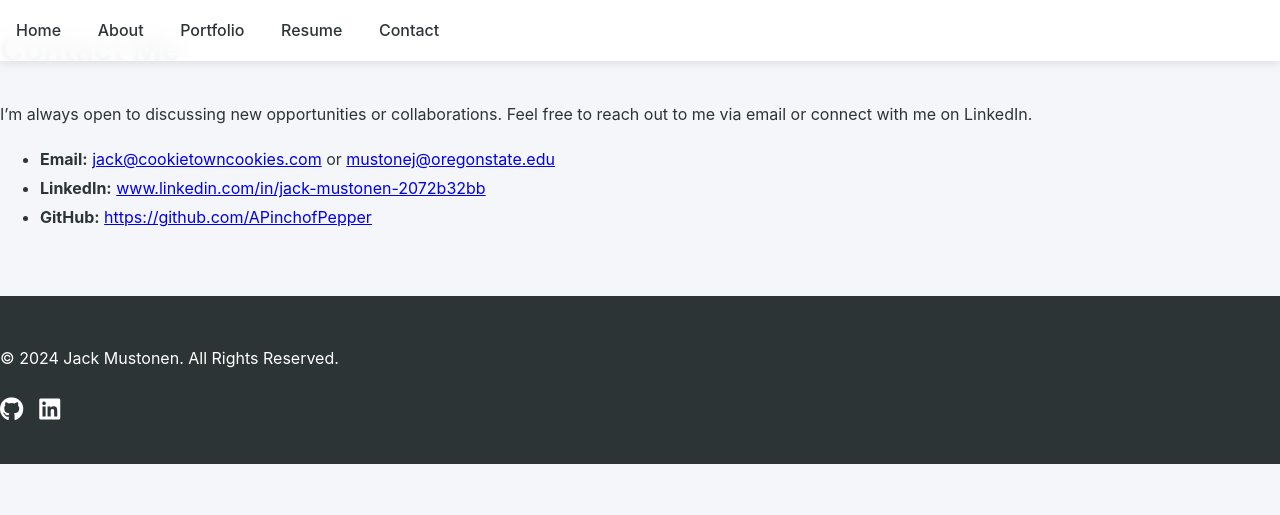
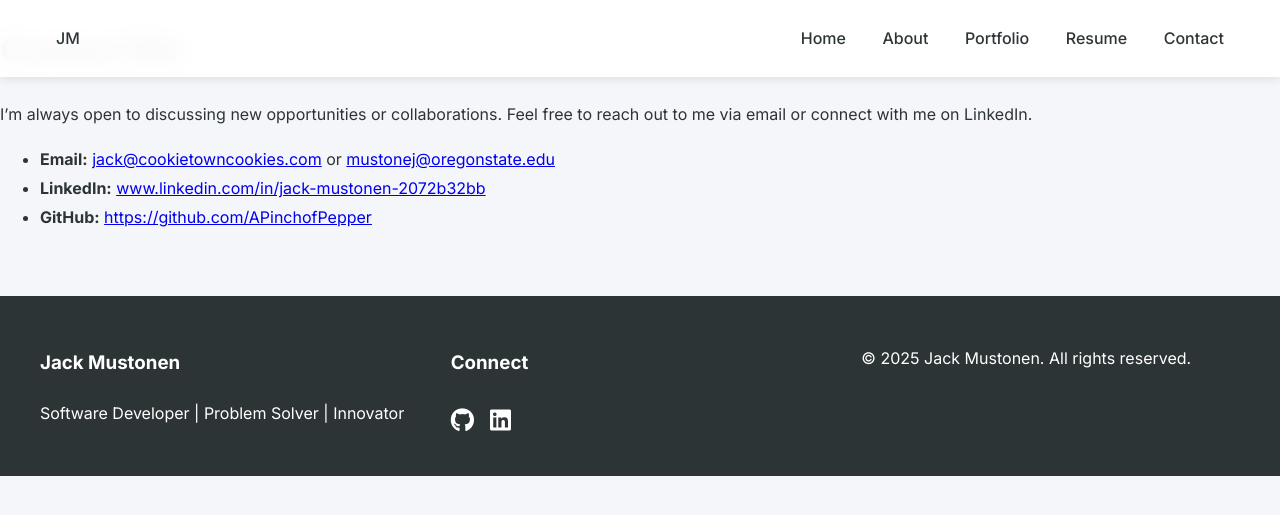
Before and after one commit to APinchofPepper/jackmustonen.com, a Jekyll site: the page built from contact.md, in a window 1280 px wide. Shown: the top 515 px of the page. Built offline with Jekyll 4.4.1, drawn with Linux system fonts in a browser that asks for light colours.

Commit message:
Update default.html

```diff
--- a/_layouts/default.html
+++ b/_layouts/default.html
@@ -3,27 +3,55 @@
 <head>
     <meta charset="UTF-8">
     <meta name="viewport" content="width=device-width, initial-scale=1.0">
-    <title>{{ page.title }}</title>
-    <link href="https://fonts.googleapis.com/css2?family=Roboto:wght@400;700&display=swap" rel="stylesheet">
+    <meta name="description" content="Jack Mustonen - Software Developer Portfolio">
+    <title>{{ page.title }} | Jack Mustonen</title>
+    <link rel="preconnect" href="https://fonts.googleapis.com">
+    <link rel="preconnect" href="https://fonts.gstatic.com" crossorigin>
+    <link href="https://fonts.googleapis.com/css2?family=Inter:wght@400;500;600;700;800&display=swap" rel="stylesheet">
     <link rel="stylesheet" href="{{ site.baseurl }}/assets/css/styles.css">
-    <link rel="stylesheet" href="https://cdnjs.cloudflare.com/ajax/libs/font-awesome/6.0.0-beta3/css/all.min.css">
+    <link rel="stylesheet" href="https://cdnjs.cloudflare.com/ajax/libs/font-awesome/6.0.0/css/all.min.css">
 </head>
 <body>
-    {% include navigation.html %}
+    <nav>
+        <div class="nav-container">
+            <a href="{{ site.baseurl }}/" class="logo">JM</a>
+            <div class="nav-links">
+                <a href="{{ site.baseurl }}/">Home</a>
+                <a href="{{ site.baseurl }}/about/">About</a>
+                <a href="{{ site.baseurl }}/portfolio/">Portfolio</a>
+                <a href="{{ site.baseurl }}/resume/">Resume</a>
+                <a href="{{ site.baseurl }}/contact/">Contact</a>
+            </div>
+        </div>
+    </nav>
 
-    <div class="container">
+    <main>
         {{ content }}
-    </div>
+    </main>
 
     <footer>
-        <p>&copy; 2024 Jack Mustonen. All Rights Reserved.</p>
-        <div class="social-links">
-            <a href="https://github.com/apinchofpepper" target="_blank" class="social-icon"><i class="fab fa-github"></i></a>
-            <a href="https://linkedin.com/in/jack-mustonen-2072b32bb/" target="_blank" class="social-icon"><i class="fab fa-linkedin"></i></a>
+        <div class="footer-content">
+            <div class="footer-section">
+                <h3>Jack Mustonen</h3>
+                <p>Software Developer | Problem Solver | Innovator</p>
+            </div>
+            <div class="footer-section">
+                <h3>Connect</h3>
+                <div class="social-links">
+                    <a href="https://github.com/apinchofpepper" target="_blank" rel="noopener noreferrer">
+                        <i class="fab fa-github"></i>
+                    </a>
+                    <a href="https://linkedin.com/in/jack-mustonen-2072b32bb/" target="_blank" rel="noopener noreferrer">
+                        <i class="fab fa-linkedin"></i>
+                    </a>
+                </div>
+            </div>
+            <div class="footer-section">
+                <p>&copy; {{ site.time | date: '%Y' }} Jack Mustonen. All rights reserved.</p>
+            </div>
         </div>
     </footer>
 
-    <!-- Include the JavaScript file for scroll animations -->
     <script src="{{ site.baseurl }}/assets/js/scripts.js"></script>
 </body>
 </html>
```
